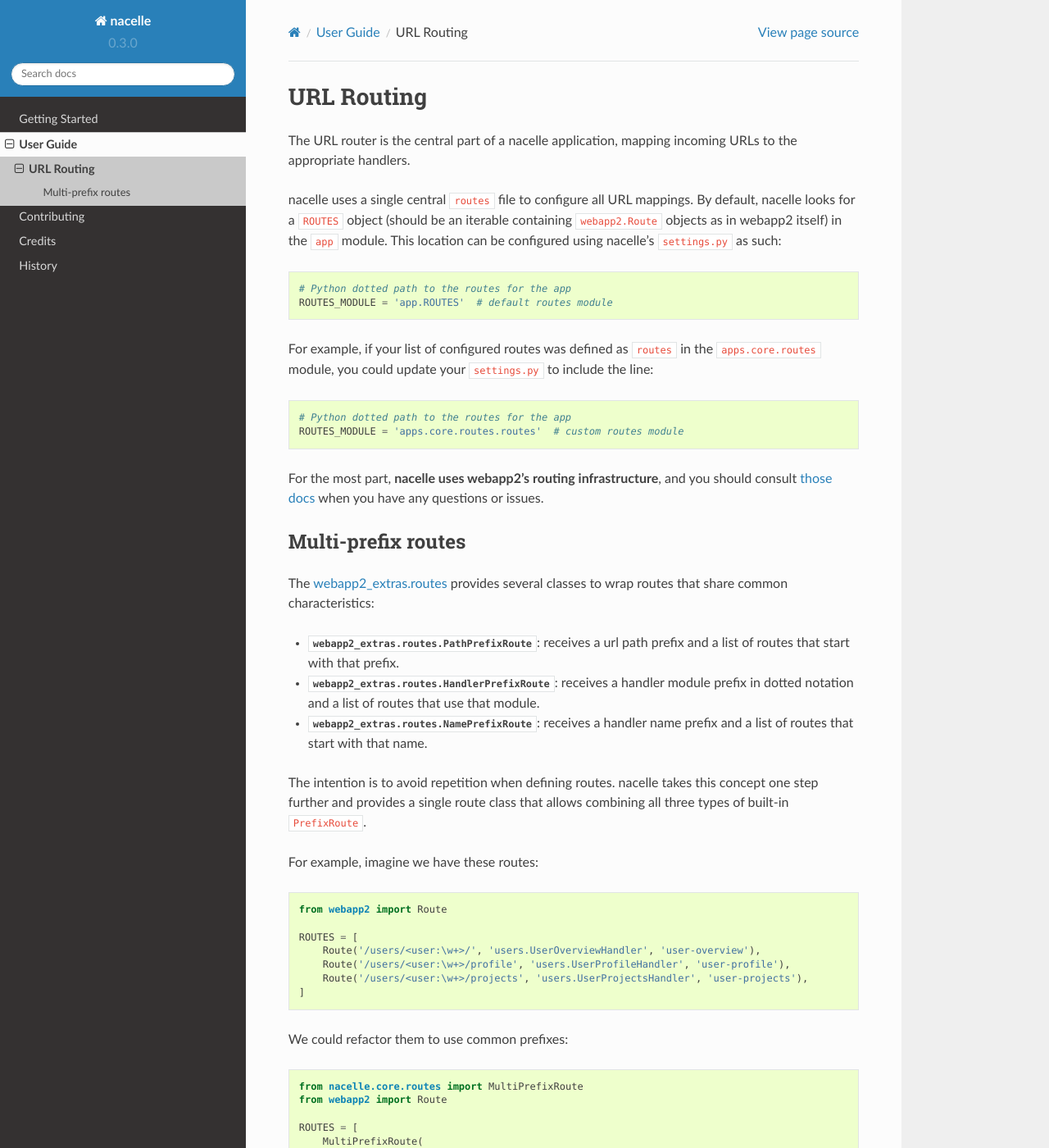
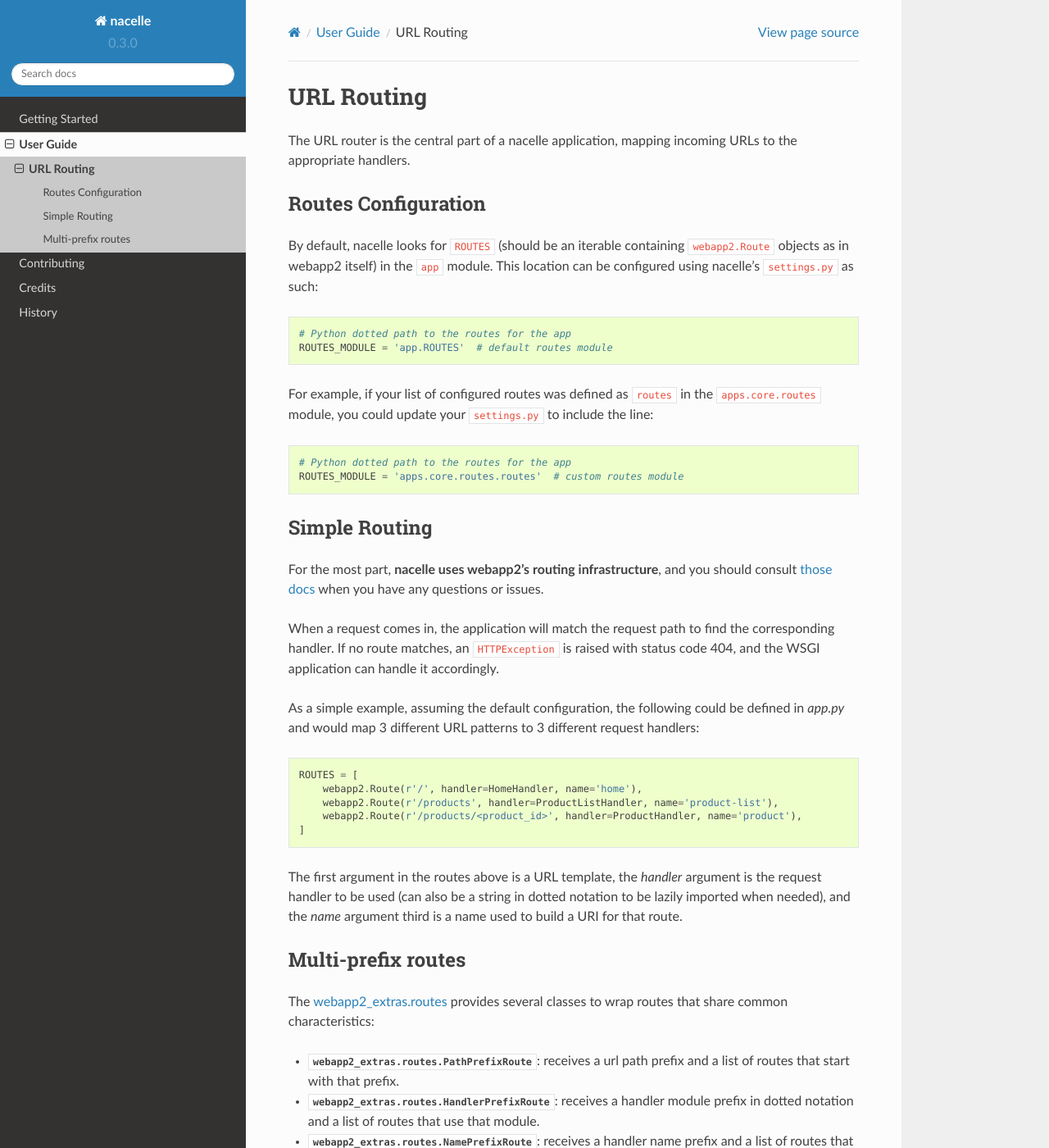
Before and after one commit to paddycarey/nacelle, a Sphinx documentation site: the page built from docs/user_guide/routing.rst, in a window 1280 px wide and 1400 px high. Shown: the whole window at 82% size. Built offline with Sphinx 7.4.7 and the Read the Docs theme 2.0.0, drawn with Linux system fonts in a browser that asks for light colours.

Commit message:
added an extra section to the routing section of the docs

```diff
--- a/docs/user_guide/routing.rst
+++ b/docs/user_guide/routing.rst
@@ -5,8 +5,11 @@
 The URL router is the central part of a nacelle application, mapping incoming
 URLs to the appropriate handlers.
 
-nacelle uses a single central ``routes`` file to configure all URL mappings.
-By default, nacelle looks for a ``ROUTES`` object (should be an iterable
+
+Routes Configuration
+--------------------
+
+By default, nacelle looks for ``ROUTES`` (should be an iterable
 containing ``webapp2.Route`` objects as in webapp2 itself) in the ``app``
 module. This location can be configured using nacelle's ``settings.py`` as
 such::
@@ -21,10 +24,33 @@
     # Python dotted path to the routes for the app
     ROUTES_MODULE = 'apps.core.routes.routes'  # custom routes module
 
+
+Simple Routing
+--------------
+
 For the most part, **nacelle uses webapp2's routing infrastructure**, and you
 should consult `those docs
 <http://webapp-improved.appspot.com/guide/routing.html>`_ when you have any
 questions or issues.
+
+When a request comes in, the application will match the request path to find
+the corresponding handler. If no route matches, an ``HTTPException`` is raised
+with status code 404, and the WSGI application can handle it accordingly.
+
+As a simple example, assuming the default configuration, the following could
+be defined in `app.py` and would map 3 different URL patterns to 3 different
+request handlers::
+
+    ROUTES = [
+        webapp2.Route(r'/', handler=HomeHandler, name='home'),
+        webapp2.Route(r'/products', handler=ProductListHandler, name='product-list'),
+        webapp2.Route(r'/products/<product_id>', handler=ProductHandler, name='product'),
+    ]
+
+The first argument in the routes above is a URL template, the `handler`
+argument is the request handler to be used (can also be a string in dotted
+notation to be lazily imported when needed), and the `name` argument third is
+a name used to build a URI for that route.
 
 
 Multi-prefix routes
```
